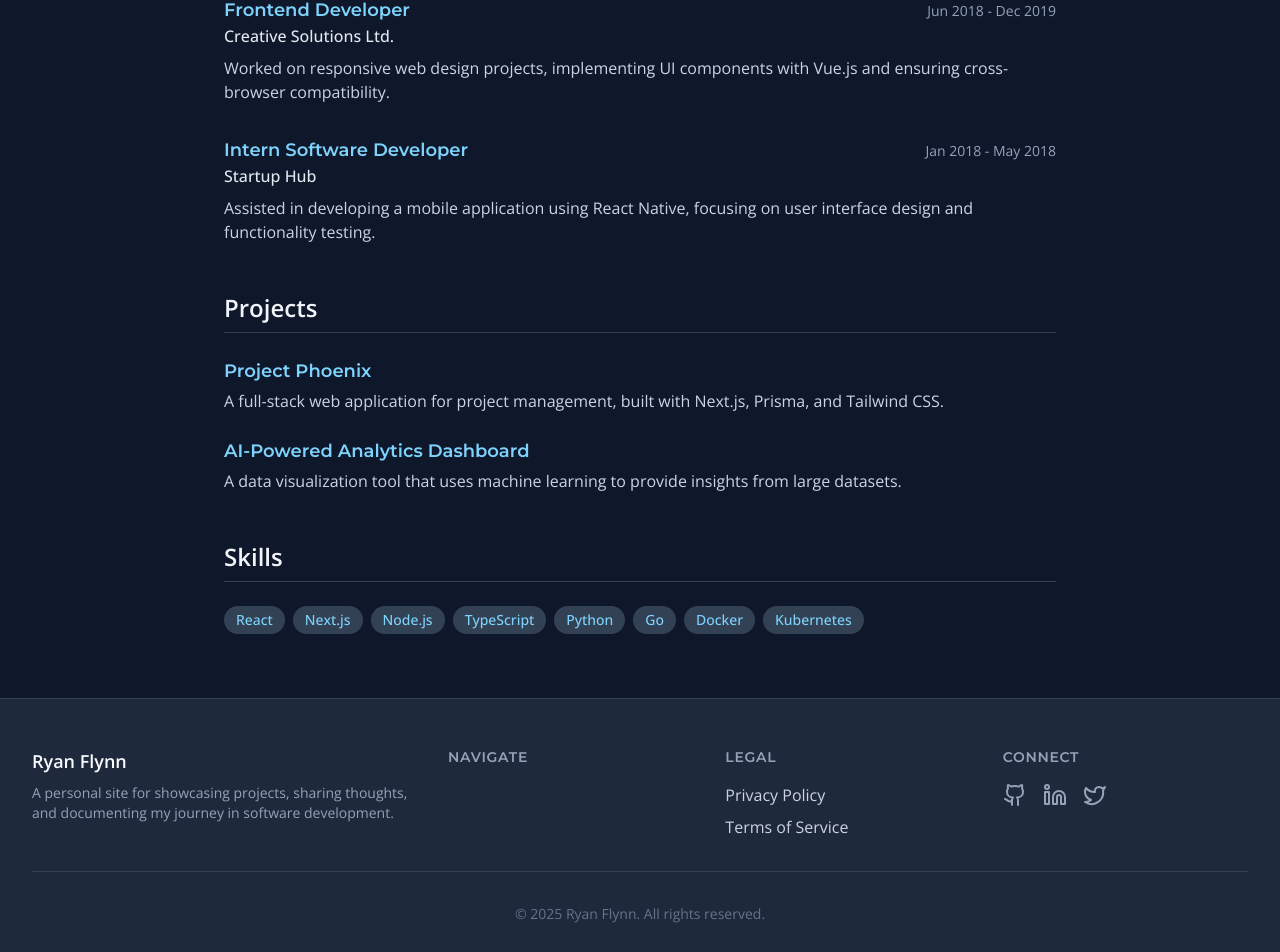
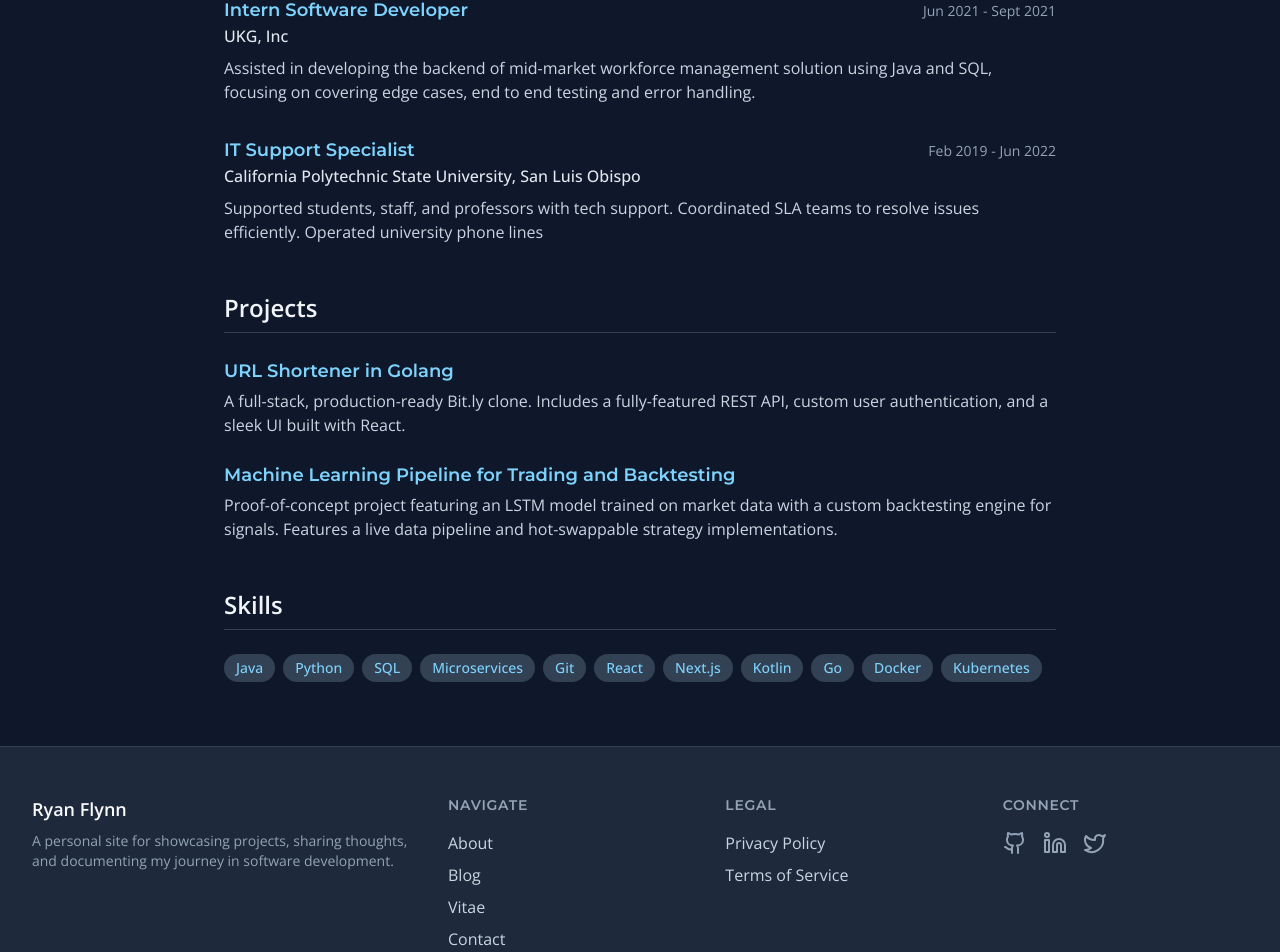
Before and after one commit to ryanflynn9299/personal-site, a Next.js app: page /vitae in a window 1280 px wide. Shown: the part 458-1410 px from the top of the page. Built offline with nearby package versions, Linux system fonts and the light colour scheme.

Commit message:
Populate some fields and resolve persistent bugs

```diff
--- a/app/about/page.tsx
+++ b/app/about/page.tsx
@@ -20,7 +20,7 @@ export default function AboutPage() {
                     <div className="md:w-1/2">
                         <h2 className="font-heading text-2xl font-semibold text-slate-100">My Philosophy</h2>
                         <p className="mt-4 text-slate-300">
-                            I believe in the power of technology to solve real-world problems. My approach to software development is rooted in craftsmanship, continuous learning, and a deep commitment to user-centric design. I strive to write code that is not only functional but also clean, maintainable, and elegant.
+                            I believe in the power of technology to solve real-world problems. My approach to software development is rooted in craftsmanship, continuous learning, and a deep commitment to user-centric design. I strive to write code that is not only functional but also clean, maintainable, and elegant. A lifelong learning zealot, I struggle to satiate my desire to learn every software tool out there.
                         </p>
                     </div>
                     <div className="md:w-1/2">
@@ -39,7 +39,7 @@ export default function AboutPage() {
                     <div className="md:w-1/2">
                         <h2 className="font-heading text-2xl font-semibold text-slate-100">Interests & Hobbies</h2>
                         <p className="mt-4 text-slate-300">
-                            When I'm not at my keyboard, you can find me exploring the great outdoors, hiking through mountain trails, or experimenting with landscape photography. I'm also an avid reader of science fiction and a lifelong learner, always picking up new skills, from playing the guitar to learning a new language.
+                            When I'm not at my keyboard, you can find me exploring the great outdoors, shredding the ski slopes, or finding new eats around New England. I'm endlessly curious about the world and love to travel the world, from Canada and California to Chile and Antarctica.
                         </p>
                     </div>
                     <div className="md:w-1/2">
--- a/app/blog/page.tsx
+++ b/app/blog/page.tsx
@@ -11,7 +11,7 @@ const mockPosts: Post[] = [
         slug: "first-blog-post",
         publish_date: "2025-06-23T12:00:00Z",
         summary: "A deep dive into the initial setup of this portfolio and blog, covering Next.js, TypeScript, and the power of a well-defined project structure.",
-        feature_image: "https://images.unsplash.com/photo-1555066931-4365d1469c9b?q=80&w=2070&auto=format&fit=crop", // Example image
+        feature_image: "https://placehold.co/600x400/0f172a/7dd3fc", // Example image
         html: "", // HTML content is not needed for the card view
         tags: ["Next.js", "TypeScript", "WebDev"],
         author: {
@@ -40,7 +40,7 @@ const mockPosts: Post[] = [
         slug: "art-of-tailwind-css",
         publish_date: "2025-06-18T15:30:00Z",
         summary: "Why utility-first CSS is more than just a trend. We'll explore how Tailwind helps in building consistent, scalable, and beautiful user interfaces.",
-        feature_image: "https://images.unsplash.com/photo-1517694712202-1428bc383897?q=80&w=2070&auto=format&fit=crop", // Example image
+        feature_image: "https://placehold.co/600x400/0f172a/7dd3fc", // Example image
         html: "",
         tags: ["UI", "CSS", "Design"],
         status: "published",
--- a/app/page.tsx
+++ b/app/page.tsx
@@ -15,7 +15,7 @@ export default function HomePage() {
             Building Digital Experiences
           </h1>
           <p className="mx-auto mt-6 max-w-3xl text-lg text-slate-300 md:text-xl">
-            Welcome to my corner of the web. I&#39;m a software engineer specializing in modern web technologies, passionate about creating performant, accessible, and beautiful applications.
+            Welcome to my corner of the web. I&#39;m a software engineer specializing in backend development, passionate about creating performant, accessible, and maximally usable applications.
           </p>
           <div className="mt-8 flex justify-center space-x-4">
             <Button asChild size="lg">
--- a/app/vitae/page.tsx
+++ b/app/vitae/page.tsx
@@ -13,36 +13,36 @@ const vitaeData = {
     experience: [
         {
             role: "Software Engineer",
-            company: "Tech Innovations Inc.",
-            period: "Jan 2020 - Present",
-            description: "Developing scalable web applications using React and Node.js. Leading a team of 5 developers to enhance product features and improve user experience."
-        },
-        {
-            role: "Frontend Developer",
-            company: "Creative Solutions Ltd.",
-            period: "Jun 2018 - Dec 2019",
-            description: "Worked on responsive web design projects, implementing UI components with Vue.js and ensuring cross-browser compatibility."
+            company: "UKG, Inc",
+            period: "June 2022 - Present",
+            description: "Developing scalable web applications using Java and Spring. Split central functionality from monolith to microservice."
         },
         {
             role: "Intern Software Developer",
-            company: "Startup Hub",
-            period: "Jan 2018 - May 2018",
-            description: "Assisted in developing a mobile application using React Native, focusing on user interface design and functionality testing."
+            company: "UKG, Inc",
+            period: "Jun 2021 - Sept 2021",
+            description: "Assisted in developing the backend of mid-market workforce management solution using Java and SQL, focusing on covering edge cases, end to end testing and error handling."
+        },
+        {
+            role: "IT Support Specialist",
+            company: "California Polytechnic State University, San Luis Obispo",
+            period: "Feb 2019 - Jun 2022",
+            description: "Supported students, staff, and professors with tech support. Coordinated SLA teams to resolve issues efficiently. Operated university phone lines"
         }
     ],
     projects: [
         {
-            name: "Project Phoenix",
+            name: "URL Shortener in Golang",
             link: "https://github.com/your-username/project-phoenix",
-            description: "A full-stack web application for project management, built with Next.js, Prisma, and Tailwind CSS."
+            description: "A full-stack, production-ready Bit.ly clone. Includes a fully-featured REST API, custom user authentication, and a sleek UI built with React."
         },
         {
-            name: "AI-Powered Analytics Dashboard",
+            name: "Machine Learning Pipeline for Trading and Backtesting",
             link: "https://github.com/your-username/analytics-dashboard",
-            description: "A data visualization tool that uses machine learning to provide insights from large datasets."
+            description: "Proof-of-concept project featuring an LSTM model trained on market data with a custom backtesting engine for signals. Features a live data pipeline and hot-swappable strategy implementations."
         }
     ],
-    skills: ["React", "Next.js", "Node.js", "TypeScript", "Python", "Go", "Docker", "Kubernetes"],
+    skills: ["Java", "Python", "SQL", "Microservices", "Git", "React", "Next.js", "Kotlin", "Go", "Docker", "Kubernetes"],
 };
 
 export default function VitaePage() {
--- a/components/Footer.tsx
+++ b/components/Footer.tsx
@@ -4,12 +4,12 @@ import { Github, Linkedin, Twitter } from "lucide-react";
 const socialLinks = [
     {
         name: 'GitHub',
-        href: 'https://github.com', // Replace with actual URL
+        href: 'https://github.com/ryanflynn9299', // Replace with actual URL
         icon: Github,
     },
     {
         name: 'LinkedIn',
-        href: 'https://linkedin.com/in/', // Replace with actual URL
+        href: 'https://www.linkedin.com/in/ryan-flynn04/', // Replace with actual URL
         icon: Linkedin,
     },
     {
@@ -19,12 +19,13 @@ const socialLinks = [
     },
 ];
 const footerNav = [
-    { name: 'About', href: '/about' },
-    { name: 'Blog', href: '/blog' },
-    { name: 'Contact', href: '/contact' },
+    { name: 'About', href: '/about', is_active: true },
+    { name: 'Blog', href: '/blog', is_active: true },
+    { name: 'Vitae', href: '/vitae', is_active: true },
+    { name: 'Contact', href: '/contact', is_active: true },
     // Example for future extensibility
-    { name: 'Talks', href: '/talks' },
-    { name: 'Privacy Policy', href: '/privacy' },
+    { name: 'Talks', href: '/talks', is_active: false },
+    { name: 'Privacy Policy', href: '/privacy', is_active: false },
 ];
 
 export function Footer() {
@@ -42,10 +43,10 @@ export function Footer() {
                         <div>
                             <h4 className="text-sm font-semibold uppercase tracking-wider text-slate-400">Navigate</h4>
                             <ul className="mt-4 space-y-2">
-                                {footerNav.map((item:any) => (
+                                {footerNav.filter((item:any) => item.is_active).map((item:any) => (
                                     <li key={item.href}>
                                         <Link href={item.href} className="text-base text-slate-300 hover:text-sky-300">
-                                            {item.label}
+                                            {item.name}
                                         </Link>
                                     </li>
                                 ))}
@@ -62,9 +63,9 @@ export function Footer() {
                             <h4 className="text-sm font-semibold uppercase tracking-wider text-slate-400">Connect</h4>
                             <ul className="mt-4 flex space-x-4">
                                 {socialLinks.map((link:any) => (
-                                    <li key={link.label}>
+                                    <li key={link.name}>
                                         <a href={link.href} className="text-slate-400 hover:text-sky-300">
-                                            <span className="sr-only">{link.label}</span>
+                                            <span className="sr-only">{link.name}</span>
                                             <link.icon className="h-6 w-6" />
                                         </a>
                                     </li>
--- a/components/PostCard.tsx
+++ b/components/PostCard.tsx
@@ -1,6 +1,6 @@
 import Link from "next/link";
 import Image from "next/image";
-import { Calendar, Tag } from "lucide-react";
+import { Calendar } from "lucide-react";
 import {Post} from "@/types";
 
 interface PostCardProps {
@@ -14,9 +14,9 @@ export function PostCard({ post }: PostCardProps) {
         day: "numeric",
     });
 
-    const imageUrl = post.feature_image
-        ? `${process.env.NEXT_PUBLIC_DIRECTUS_URL}/assets/${post.feature_image.id}`
-        : null;
+    // const imageUrl = post.feature_image
+    //     ? `${process.env.NEXT_PUBLIC_DIRECTUS_URL}/assets/${post.feature_image}`
+    //     : null;
 
     // @ts-ignore
     return (
@@ -24,12 +24,11 @@ export function PostCard({ post }: PostCardProps) {
             href={`/blog/${post.slug}`}
             className="group flex flex-col overflow-hidden rounded-lg border border-slate-700 bg-slate-800 transition-all hover:border-sky-400 hover:shadow-lg hover:shadow-sky-900/20"
         >
-            {imageUrl && (
+            {post.feature_image && (
                 <div className="relative h-48 w-full overflow-hidden">
                     <Image
-                        src={imageUrl}
-                        alt="TODO: {post.feature_image?.title |
-                            | post.title}"
+                        src={post.feature_image}
+                        alt="Alt text"
                         fill
                         sizes="(max-width: 768px) 100vw, (max-width: 1200px) 50vw, 33vw"
                         className="object-cover transition-transform duration-300 group-hover:scale-105"
--- a/components/home/AboutMe2.tsx
+++ b/components/home/AboutMe2.tsx
@@ -22,8 +22,8 @@ export function AboutMe2() {
                         >
                             <Image
                                 // Replace with a professional-looking photo of yourself
-                                src=""
-                                alt="A professional headshot of John Doe"
+                                src="/"
+                                alt="Placeholder: A professional headshot"
                                 width={500}
                                 height={500}
                                 className="rounded-lg object-cover shadow-2xl shadow-slate-950/50"
--- a/components/home/FeaturedProjects.tsx
+++ b/components/home/FeaturedProjects.tsx
@@ -10,7 +10,7 @@ const projects = [
     {
         title: 'Project Alpha',
         description: 'A full-stack web application for real-time data visualization, built with Next.js, TypeScript, and a GraphQL backend.',
-        imageUrl: '', // Replace with your project screenshot
+        imageUrl: '/', // Replace with your project screenshot
         tags: ['Next.js', 'TypeScript', 'GraphQL', 'PostgreSQL'],
         liveUrl: '#',
         githubUrl: '#',
@@ -18,7 +18,7 @@ const projects = [
     {
         title: 'Project Beta',
         description: 'A mobile-first progressive web app for collaborative task management, featuring offline support and push notifications.',
-        imageUrl: '', // Replace with your project screenshot
+        imageUrl: '/', // Replace with your project screenshot
         tags: ['React', 'PWA', 'Firebase', 'Node.js'],
         liveUrl: '#',
         githubUrl: '#',
--- a/next.config.mjs
+++ b/next.config.ts
@@ -5,7 +5,7 @@ const nextConfig = {
             new URL('https://placehold.co/**'),
             new URL('http://localhost:3000/**'),
             new URL('http://localhost:8055/**'),
-            new URL('https://images.unsplash.com/**'),
+            new URL('https://images.unsplash.com/**')
         ]
     }
 };
```
Also changed, not shown: 2 other files (tests, documents, lock files or other folders).
